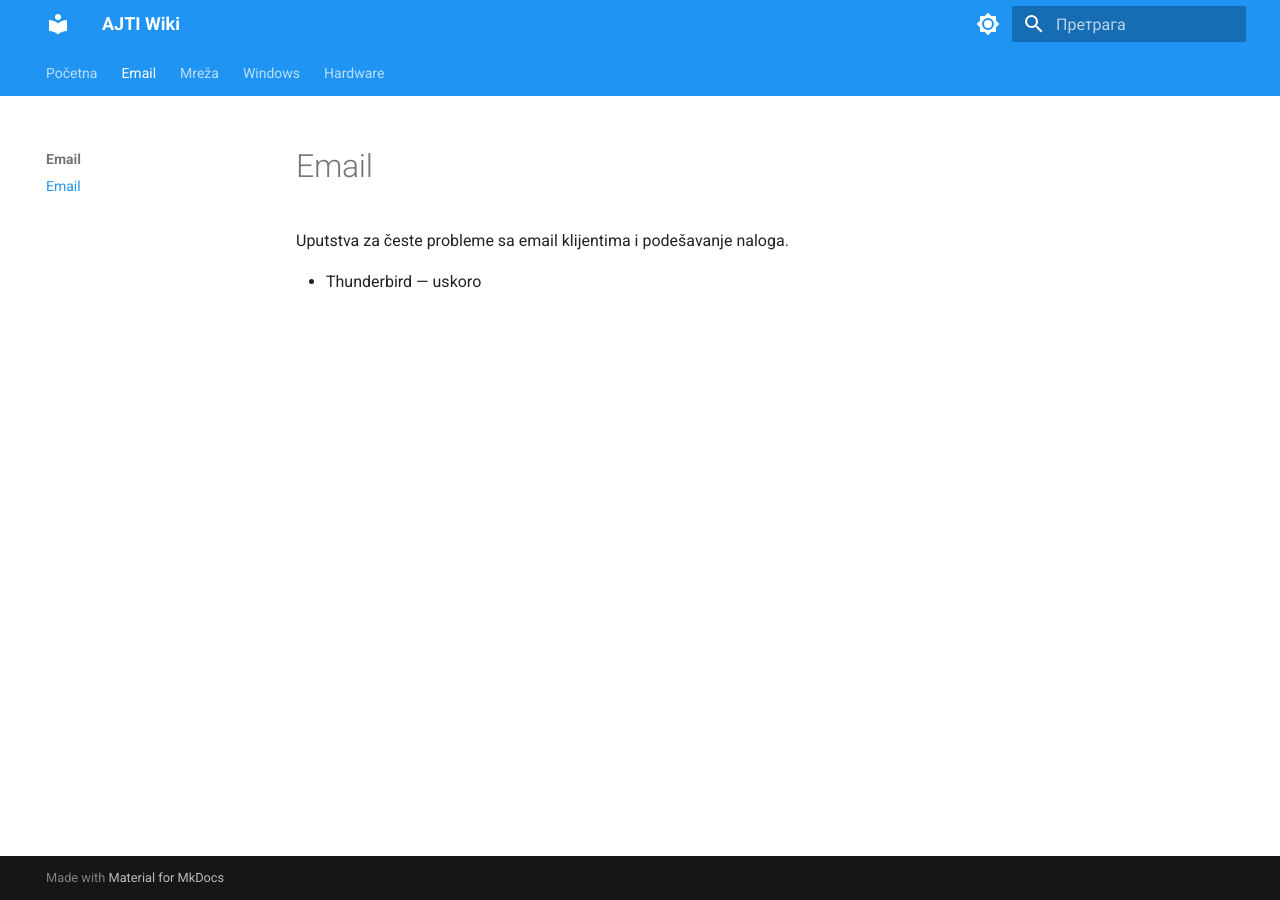
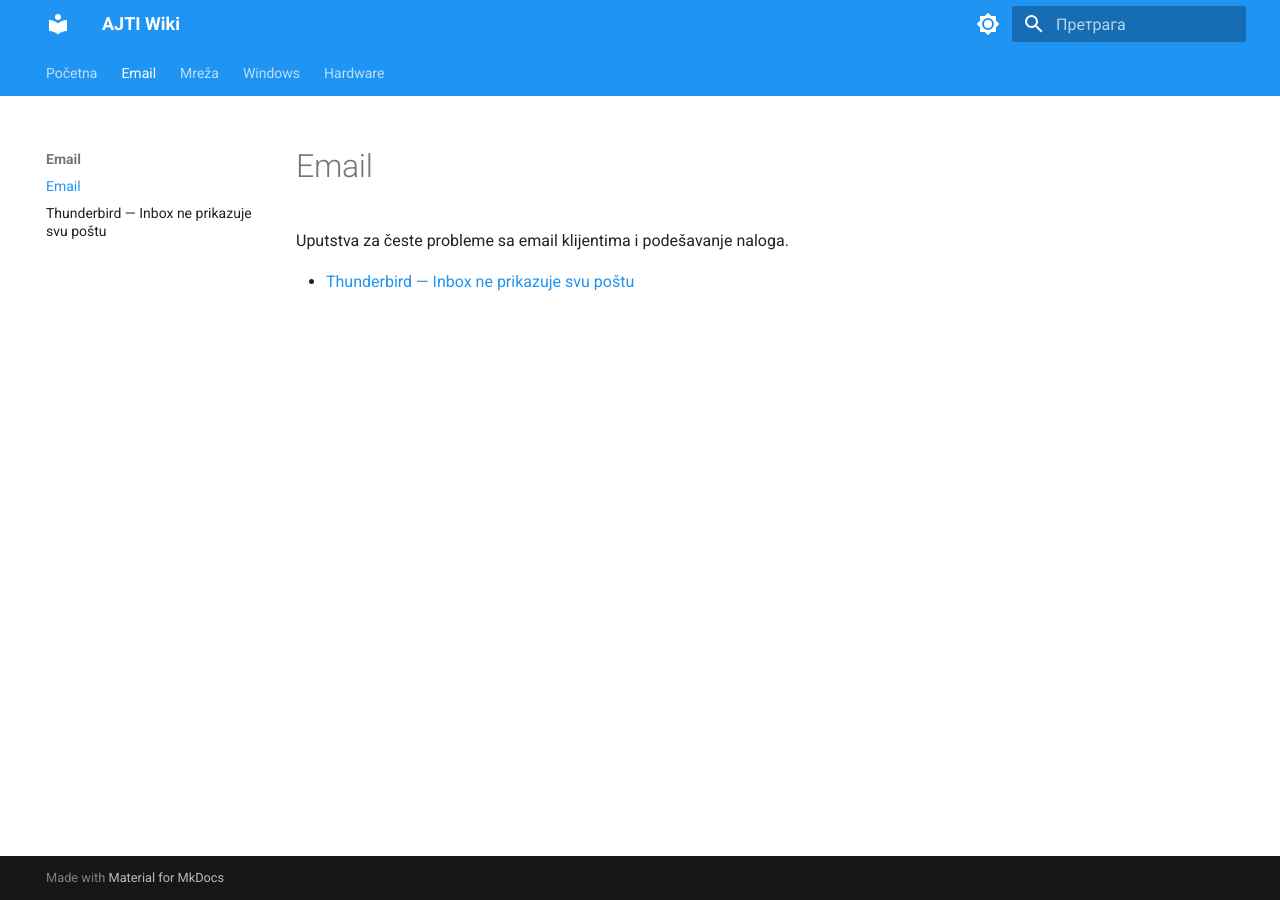
Before and after one commit to markomilutinovic/ajti-wiki, an MkDocs documentation site: the page built from docs/email/index.md, in a window 1280 px wide. Built offline with MkDocs 1.6.1 and Material for MkDocs 9.7.7, drawn with Linux system fonts in a browser that asks for light colours.

Commit message:
docs: add Thunderbird repair folder guide in Serbian

```diff
--- a/docs/email/index.md
+++ b/docs/email/index.md
@@ -2,4 +2,4 @@
 
 Uputstva za česte probleme sa email klijentima i podešavanje naloga.
 
-- Thunderbird — uskoro
+- [Thunderbird — Inbox ne prikazuje svu poštu](thunderbird-popravka-foldera.md)
--- a/mkdocs.yml
+++ b/mkdocs.yml
@@ -31,6 +31,7 @@
   - Početna: index.md
   - Email:
       - email/index.md
+      - Thunderbird — Inbox ne prikazuje svu poštu: email/thunderbird-popravka-foldera.md
   - Mreža:
       - network/index.md
   - Windows:
```
Also changed, not shown: docs/email/thunderbird-popravka-foldera.md (added, +56 -0 lines).
